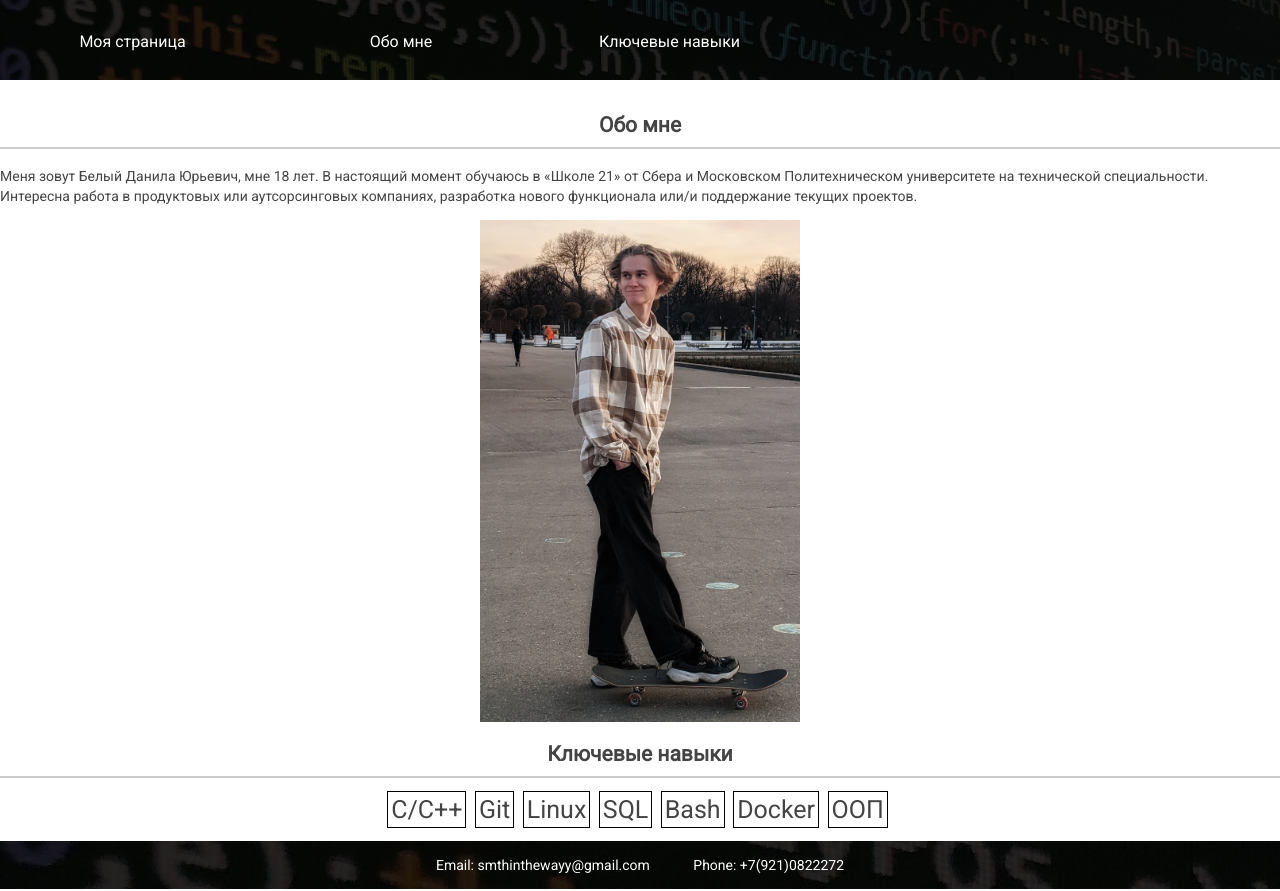
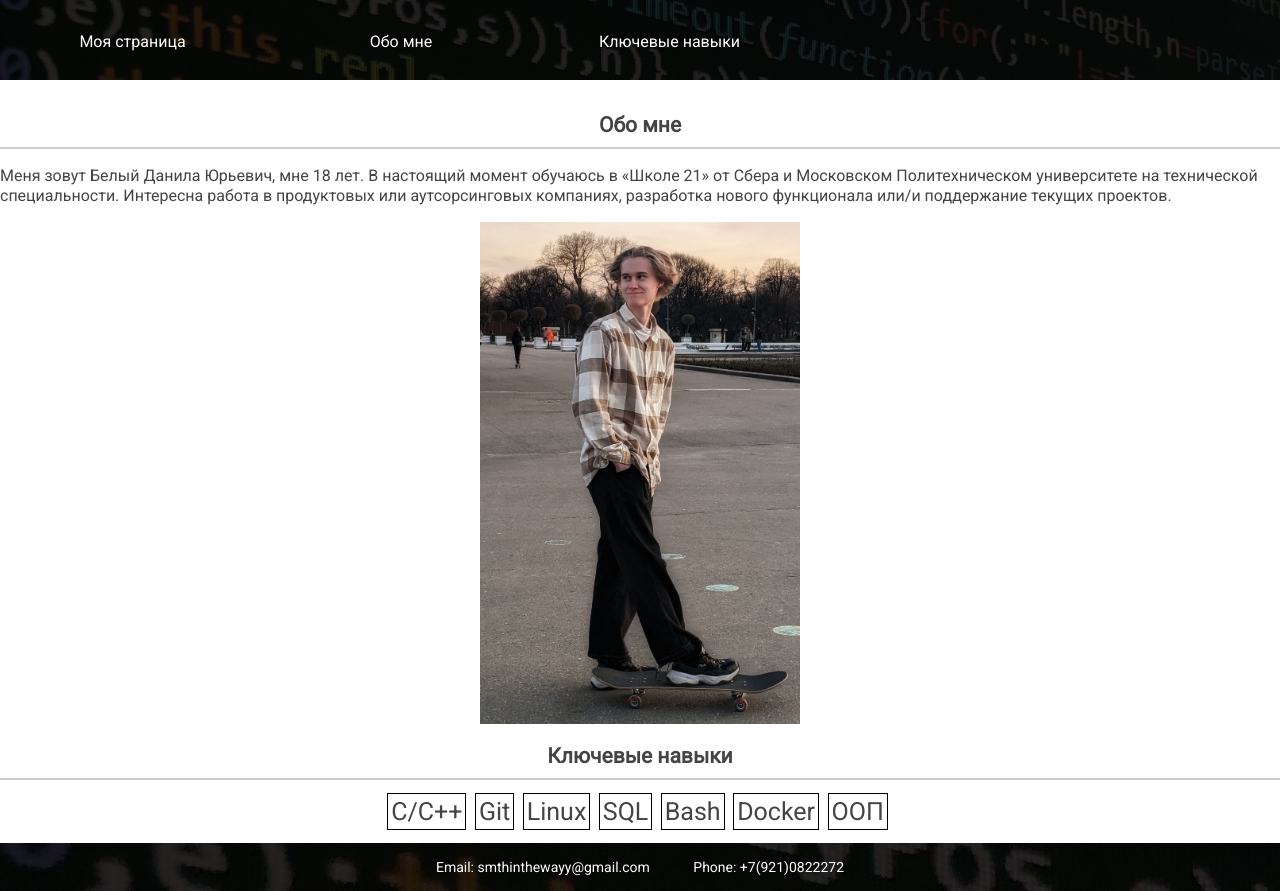
Before and after one commit to smthinthewayy/belyi-211-361-web-dev-1, a plain HTML site: page lab1/index.html in a window 1280 px wide. Drawn offline with Linux system fonts and the light colour scheme.

Commit message:
Update style.css

```diff
--- a/lab1/style.css
+++ b/lab1/style.css
@@ -48,6 +48,10 @@ a {
     text-align: center;
 }
 
+.who-is-me {
+    font-size: 16px;
+}
+
 ul.skills-list {
     text-align: center;
     padding: 4px;
```
